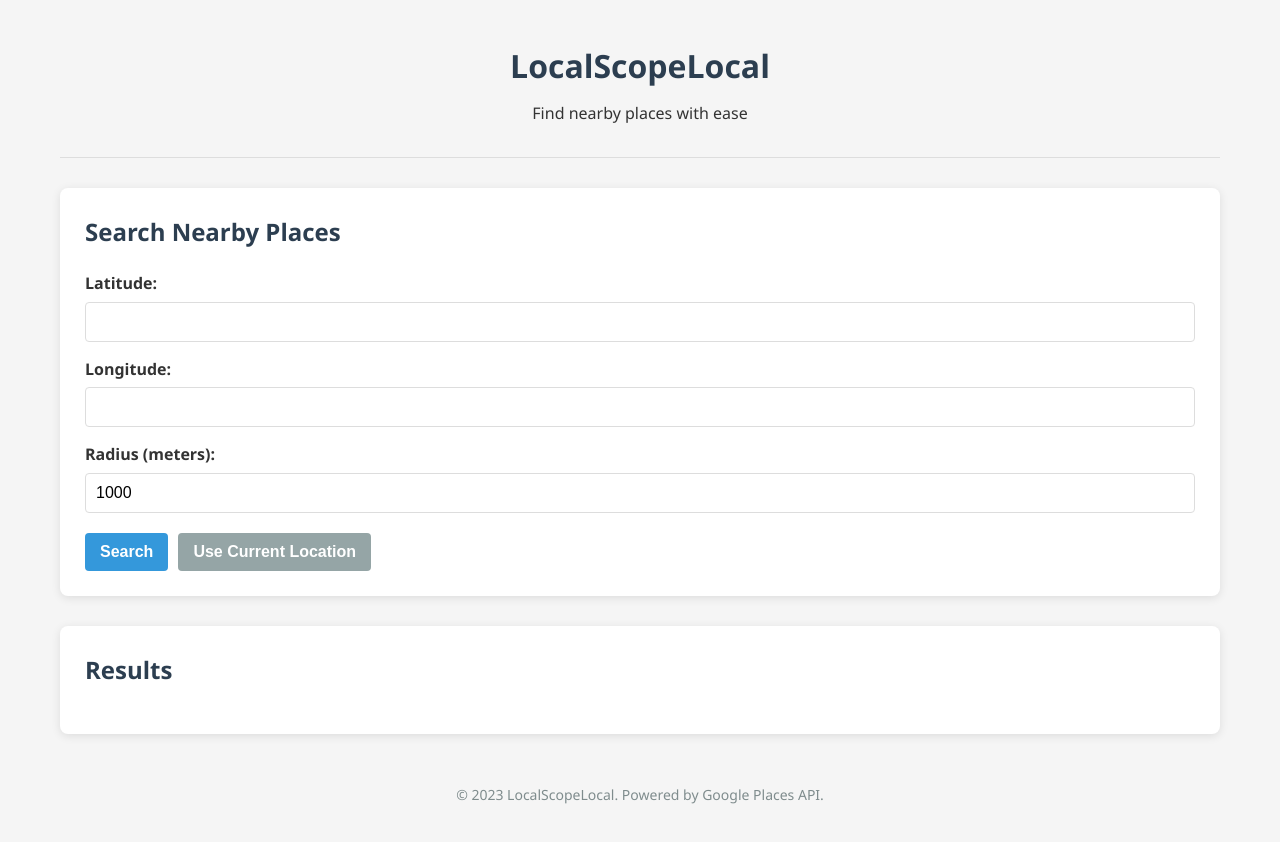
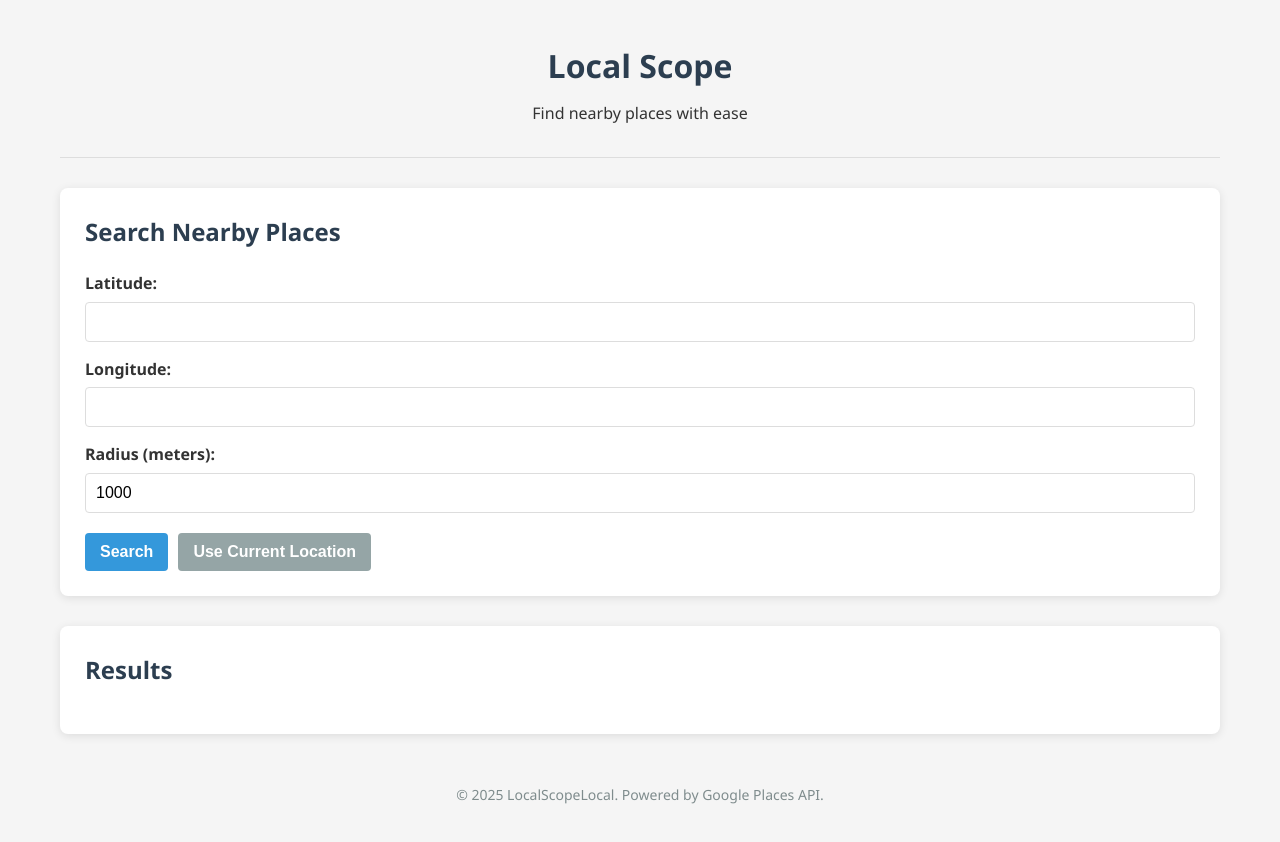
Before and after one commit to mahmutsalman/localscope, a plain HTML site: page frontend/index.html in a window 1280 px wide. Drawn offline with Linux system fonts and the light colour scheme; some packages are replaced by stand-ins of ours.

```diff
--- a/frontend/index.html
+++ b/frontend/index.html
@@ -13,7 +13,7 @@
 <body>
     <div class="container">
         <header>
-            <h1>LocalScopeLocal</h1>
+            <h1>Local Scope</h1>
             <p>Find nearby places with ease</p>
         </header>
 
@@ -52,7 +52,7 @@
         </main>
 
         <footer>
-            <p>&copy; 2023 LocalScopeLocal. Powered by Google Places API.</p>
+            <p>&copy; 2025 LocalScopeLocal. Powered by Google Places API.</p>
         </footer>
     </div>
 </body>
--- a/frontend/js/app.js
+++ b/frontend/js/app.js
@@ -4,6 +4,8 @@
  */
 
 // Backend API URL
+// For production deployment, change this to '/api/places' (relative URL)
+// For local development, use 'http://localhost:8070/api/places'
 const API_URL = 'http://localhost:8070/api/places';
 
 // DOM elements
```
Also changed, not shown: 3 other files.
